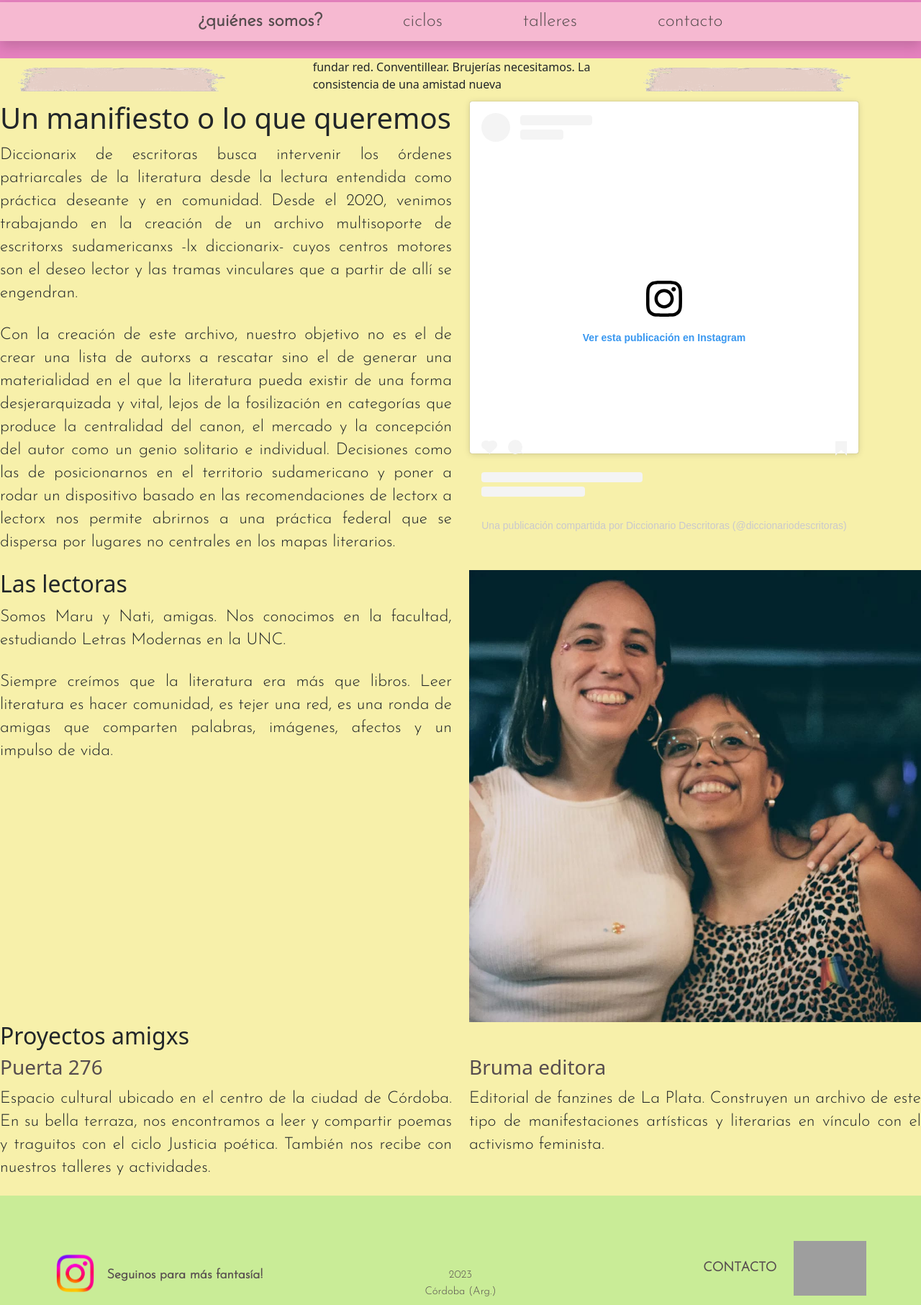
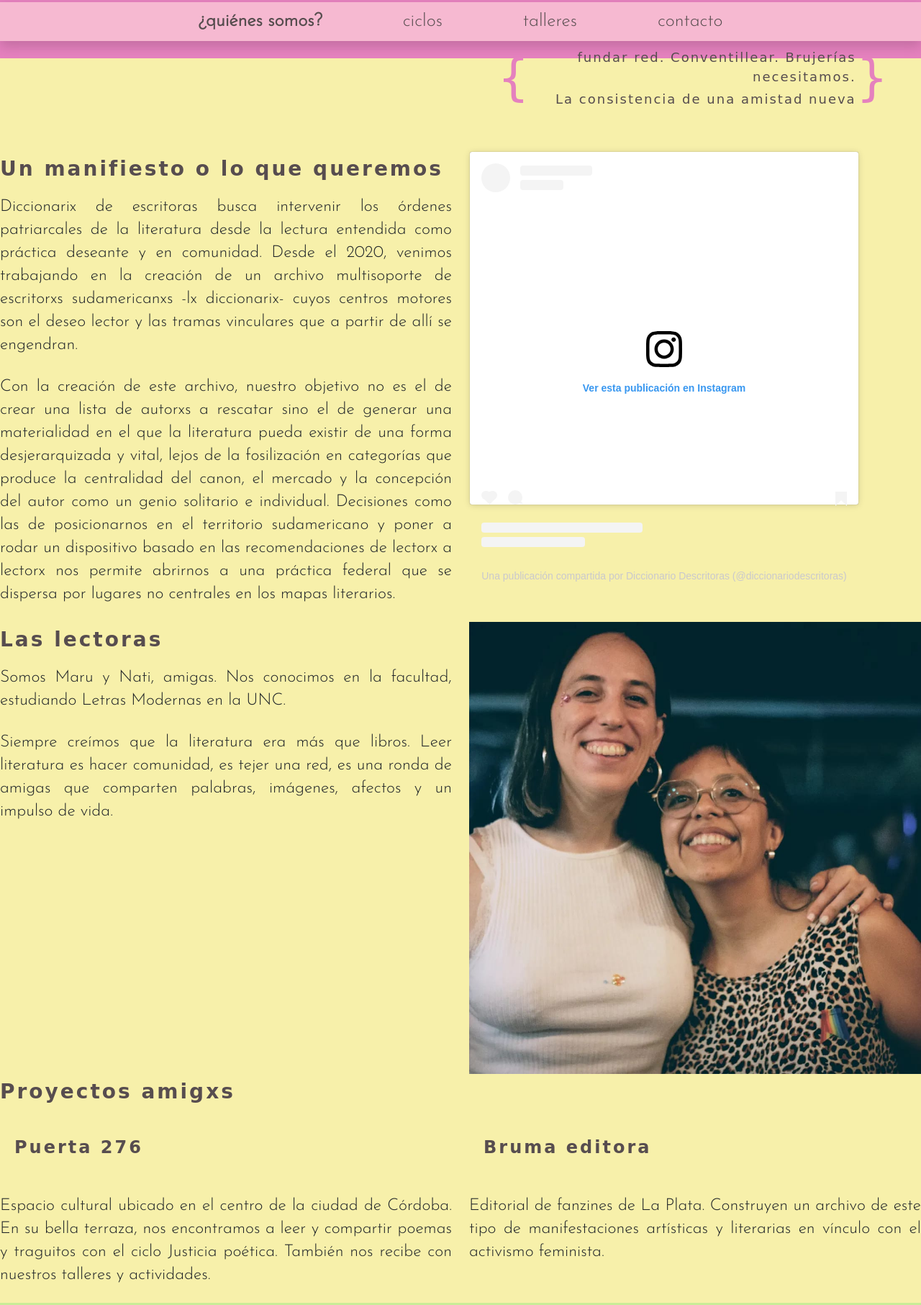
Before and after one commit to FColombe/Diccionario_de_escritoras, a plain HTML site: page pp/quienesSomos.html in a window 1280 px wide. Shown: the part 159-1972 px from the top of the page at 72% size. Drawn offline with nearby package versions, Linux system fonts and the light colour scheme; grey boxes are pictures that could not be loaded; a script that the page names is missing; a web font is replaced by a local one.

Commit message:
COMENCÉ EL ESTILO DE P. QUIÉNES SOMOS

```diff
--- a/estilo.css
+++ b/estilo.css
@@ -227,7 +227,7 @@ body {
   padding-left: 80px;
   padding-right: 80px;
   margin-top: -80px;
-  margin-right: 50px;
+  margin-right: 35px;
   display: flex;
   flex-direction: column;
 }
@@ -236,7 +236,6 @@ body {
   width: 35%;
   height: auto;
   margin-top: 45px;
-  margin-left: 65px;
 }
 
 .video video {
@@ -262,7 +261,7 @@ body {
   padding-top: 11px;
   padding-bottom: 10px;
   position: relative;
-  top: -150px;
+  top: -100px;
   left: 55%;
 }
 
@@ -540,7 +539,7 @@ p {
 .cajaCCF{
   width: 60%;
   position: relative;
-  top: -605px;
+  top: -750px;
   left: 5%;
 }
 
@@ -567,7 +566,7 @@ p {
 
 .cajaModalidad{
   width: 35%;
-  margin-top: -10%;
+  margin-top: -11%;
   margin-left: 58%;
   margin-bottom: 8%;
 }
@@ -612,12 +611,12 @@ p {
 .cajaCCD{
   position: absolute;
   top: 360px;
-  left: 10%;
+  left: 13%;
 }
 
 .cajaCD{
   position: absolute;
-  top: 150%;
+  top: 145%;
   left: 15%;
 }
 
@@ -672,7 +671,7 @@ p {
 
 .cajaCitaC{
   position: relative;
-  left:50%;
+  left: 54%;
   top: -25px;
 }
 
@@ -955,7 +954,7 @@ p {
     border-radius: 18px;
     padding-left: 22px;
     padding-right: 22px;
-    margin-left: 0px;
+    margin-left: 30px;
     margin-top: -90px;
   }
 
@@ -984,7 +983,7 @@ p {
     padding-right: 8px;
     padding-top: 7px;
     padding-bottom: 8px;
-    bottom: 30px;
+    bottom: 0px;
     right: -220px;
   }
 
--- a/pp/quienesSomos.html
+++ b/pp/quienesSomos.html
@@ -32,21 +32,26 @@
         </nav>
     </header>
     <main>
-        <div class="row">
-            <div class="col-4">
-                <img src="../img/trazo.png" class="img-fluid" alt="trazo">
+        <div class="d-flex align-items-center justify-content-end estiloCita cajaCitaC mb-lg-4 me-0" style="width: 550px;">
+            <div class="corchete me-lg-2">
+                {
             </div>
-            <div class="col-4">
-                fundar red. Conventillear. Brujerías necesitamos. La consistencia de una amistad nueva
+            <div class="text-center text-lg-end">
+                <div class="pb-lg-1">
+                    fundar red. Conventillear. Brujerías necesitamos.
+                </div>
+                <div>
+                    La consistencia de una amistad nueva
+                </div>
             </div>
-            <div class="col-4">
-                <img src="../img/trazo.png" class="img-fluid" alt="trazo">
+            <div class="corchete">
+                }
             </div>
         </div>
         <section>
             <article class="row">
                 <div class="col-sm-12 col-lg-6 col-xl-6">
-                    <h1>
+                    <h1 class="estiloArt1">
                         Un manifiesto o lo que queremos
                     </h1>
                     <p>
@@ -165,7 +170,7 @@
             </article>
             <article class="row">
                 <div class="col-sm-12 col-lg-6 col-xl-6">
-                    <h2>
+                    <h2 class="estiloArt1">
                         Las lectoras
                     </h2>
                     <p>
@@ -182,17 +187,19 @@
                 </div>
             </article>
             <article class="row">
-                <h2>
+                <h2 class="estiloArt1">
                     Proyectos amigxs
                 </h2>
                 <div class="col-sm-12 col-lg-6 col-xl-6">
-                    <h3><a href="https://www.instagram.com/puerta.276/" target="_blank">Puerta 276</a></h3>
+                    <h3 class="estiloArt">
+                        <a href="https://www.instagram.com/puerta.276/" target="_blank">Puerta 276</a>
+                    </h3>
                     <p>Espacio cultural ubicado en el centro de la ciudad de Córdoba. En su bella
                         terraza, nos encontramos a leer y compartir poemas y traguitos con el ciclo Justicia poética.
                         También nos recibe con nuestros talleres y actividades.</p>
                 </div>
                 <div class="col-sm-12 col-lg-6 col-xl-6">
-                    <h3>
+                    <h3 class="estiloArt">
                         <a href="https://www.instagram.com/bruma.editora/?hl=es" target="_blank">Bruma editora</a>
                     </h3>
                     <p>Editorial de fanzines de La Plata. Construyen un archivo de este tipo de
```
Also changed, not shown: pp/contacto.html (+1 -1 lines), pp/talleres.html (+1 -1 lines).
